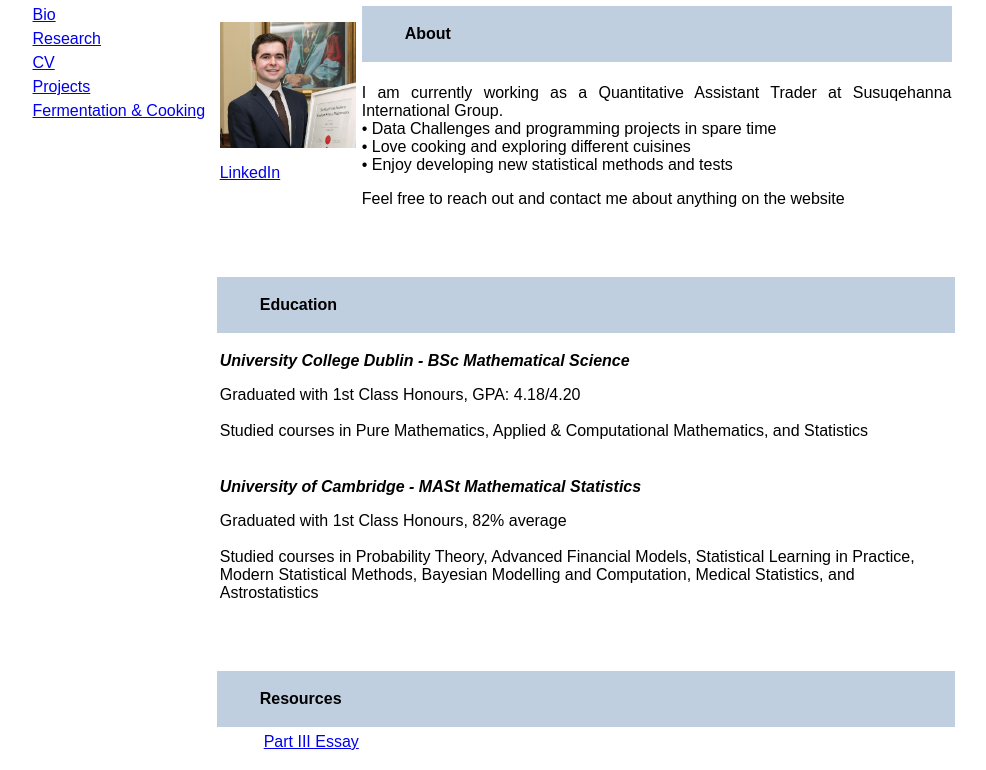
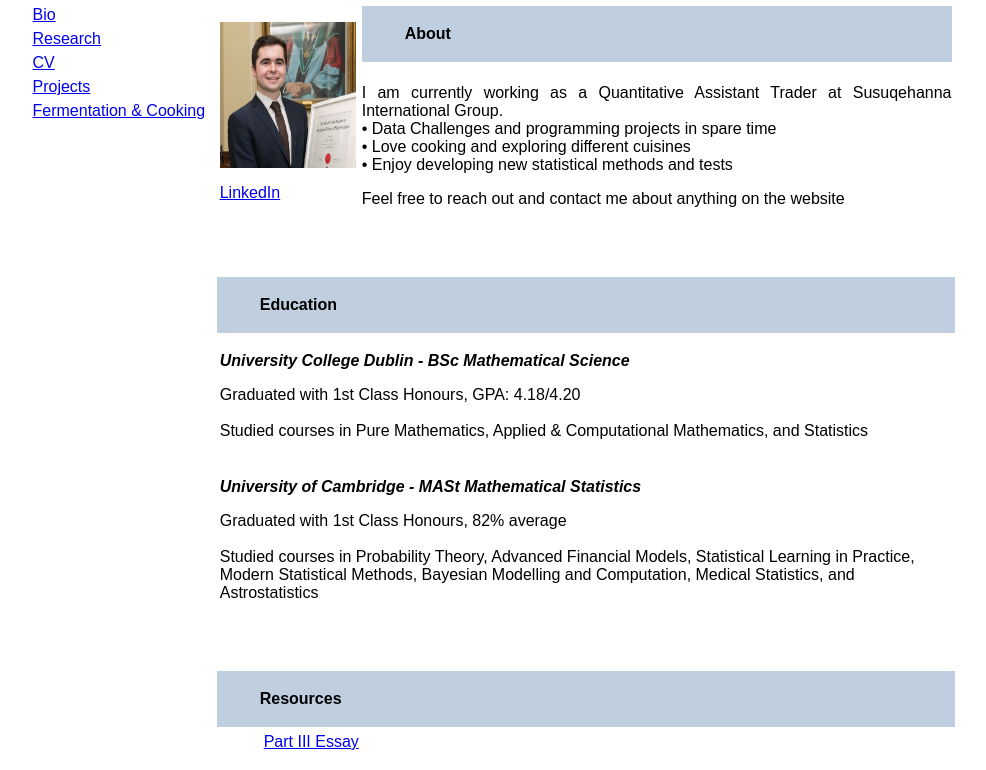
Before and after one commit to tadhgok/tadhgok.github.io, a plain HTML site: page index.html in a window 1280 px wide. Shown: the part 144-914 px from the top of the page, without its empty margins (148-1134 px from the left). Drawn offline with Linux system fonts and the light colour scheme.

Commit message:
Update index.html

```diff
--- a/index.html
+++ b/index.html
@@ -91,7 +91,7 @@ body,td,th {
           <tr>
 
         <td rowspan="2" valign="top" width="118">
-            <p><img src="../images/Headshot.jpg" height="126" width="136" /></p>
+            <p><img src="../images/Headshot.jpg" height="146" width="136" /></p>
 
 
             <p><a href="https://www.linkedin.com/in/tadhgok/">LinkedIn</a> </p>
```
